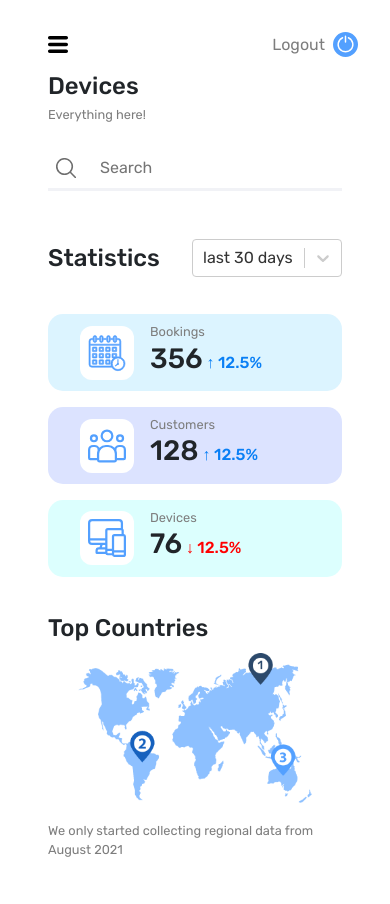
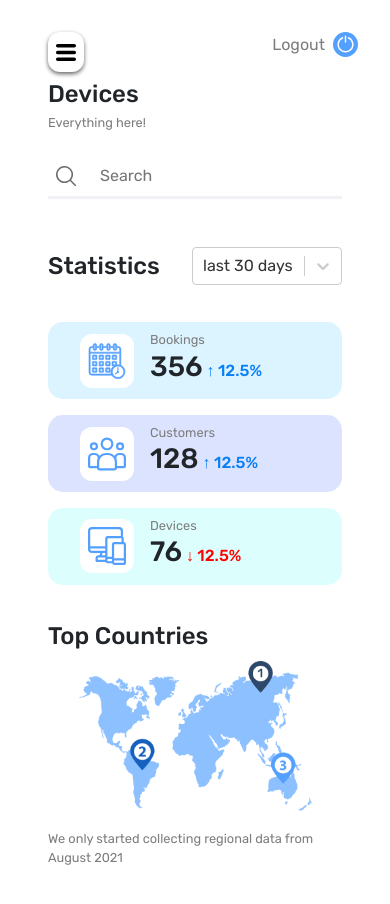
Before and after one commit to panavsethi1/servoizo, a React (Create React App) app: page /devices in a window 390 px wide. Shown: the top 904 px of the page. Built offline with nearby package versions, Linux system fonts and the light colour scheme.

Commit message:
hamburger button corrected

```diff
--- a/src/App.css
+++ b/src/App.css
@@ -202,6 +202,7 @@ body {
       -o-border-radius: 0; } }
   .common__hamburger {
     position: absolute;
+    z-index: 2;
     top: 2rem;
     left: 3rem;
     cursor: pointer;
@@ -210,7 +211,14 @@ body {
     -moz-transition: all 0.2s;
     -ms-transition: all 0.2s;
     -o-transition: all 0.2s;
-    display: none; }
+    display: none;
+    padding: 0.5rem;
+    box-shadow: 0 2px 4px rgba(0, 0, 0, 0.6);
+    border-radius: 12px;
+    -webkit-border-radius: 12px;
+    -moz-border-radius: 12px;
+    -ms-border-radius: 12px;
+    -o-border-radius: 12px; }
     @media only screen and (max-width: 75em) {
       .common__hamburger {
         display: initial; } }
@@ -235,7 +243,7 @@ body {
     margin-bottom: 3rem; }
     @media only screen and (max-width: 75em) {
       .common__header {
-        margin-top: 1.5rem; } }
+        margin-top: 2rem; } }
     @media only screen and (max-width: 62em) {
       .common__header {
         flex-direction: column;
--- a/src/sass/layout/_common.scss
+++ b/src/sass/layout/_common.scss
@@ -22,6 +22,7 @@
 
 	&__hamburger {
 		position: absolute;
+		z-index: 2;
 		top: 2rem;
 		left: 3rem;
 		cursor: pointer;
@@ -31,6 +32,13 @@
 		-ms-transition: all 0.2s;
 		-o-transition: all 0.2s;
 		display: none;
+		padding: 0.5rem;
+		box-shadow: 0 2px 4px rgba(00, 00, 00, 0.6);
+		border-radius: 12px;
+		-webkit-border-radius: 12px;
+		-moz-border-radius: 12px;
+		-ms-border-radius: 12px;
+		-o-border-radius: 12px;
 
 		@include respond(lg) {
 			display: initial;
@@ -66,7 +74,7 @@
 		margin-bottom: 3rem;
 
 		@include respond(lg) {
-			margin-top: 1.5rem;
+			margin-top: 2rem;
 		}
 
 		@include respond(md) {
```
